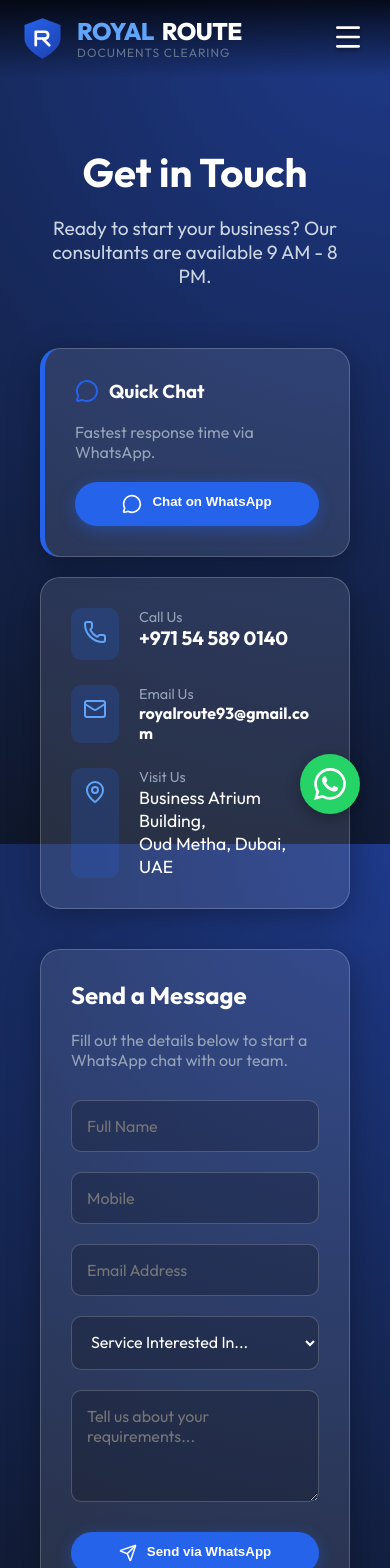
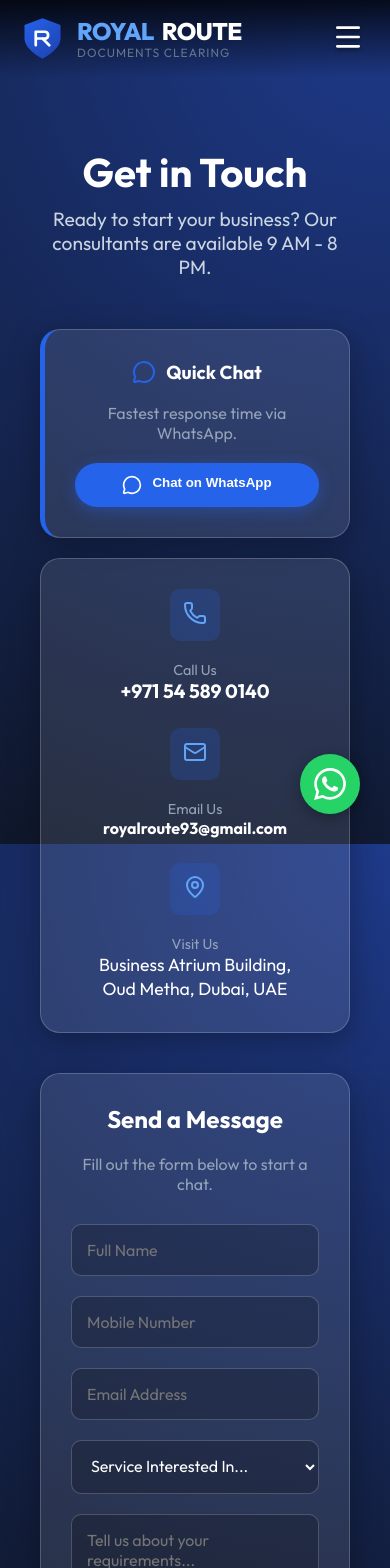
Before and after one commit to mhateer/royalrouteu, a React (Vite) app: page /contact in a window 390 px wide. Shown: the top 1568 px of the page. Built offline with nearby package versions, Linux system fonts and the light colour scheme.

Commit message:
updated contact page

```diff
--- a/src/pages/Contact.jsx
+++ b/src/pages/Contact.jsx
@@ -35,8 +35,17 @@ const Contact = () => {
     <div style={{ padding: '40px 20px 80px' }}>
       <div className="container">
 
+        {/* CSS for Mobile Stacking */}
+        <style>{`
+          @media (max-width: 600px) {
+            .form-row { flex-direction: column !important; gap: 20px !important; }
+            .contact-item { flex-direction: column; text-align: center; }
+            .icon-box { margin: 0 auto; }
+          }
+        `}</style>
+
         {/* Header */}
-        <div style={{ textAlign: 'center', marginBottom: '60px' }}>
+        <div style={{ textAlign: 'center', marginBottom: '50px' }}>
           <motion.h1
             initial={{ y: -20, opacity: 0 }}
             animate={{ y: 0, opacity: 1 }}
@@ -44,26 +53,32 @@ const Contact = () => {
           >
             Get in Touch
           </motion.h1>
-          <p style={{ color: '#cbd5e1', fontSize: '1.2rem' }}>
+          <p style={{ color: '#cbd5e1', fontSize: '1.2rem', maxWidth: '600px', margin: '0 auto' }}>
             Ready to start your business? Our consultants are available 9 AM - 8 PM.
           </p>
         </div>
 
-        {/* MOBILE FIX: Changed minmax(350px) to minmax(280px) */}
-        <div style={{ display: 'grid', gridTemplateColumns: 'repeat(auto-fit, minmax(280px, 1fr))', gap: '40px' }}>
+        {/* Main Grid - Centered */}
+        <div style={{
+          display: 'grid',
+          gridTemplateColumns: 'repeat(auto-fit, minmax(300px, 1fr))', // Safe width
+          gap: '40px',
+          justifyContent: 'center' // Ensures cards are centered
+        }}>
 
           {/* Left Side: Contact Info */}
           <motion.div
             initial={{ x: -30, opacity: 0 }}
             animate={{ x: 0, opacity: 1 }}
             transition={{ delay: 0.2 }}
-            style={{ display: 'flex', flexDirection: 'column', gap: '20px' }}
+            style={{ display: 'flex', flexDirection: 'column', gap: '20px', maxWidth: '500px', width: '100%', margin: '0 auto' }}
           >
+            {/* Quick Actions */}
             <div className="glass-panel" style={{ padding: '30px', borderLeft: '5px solid #2563eb' }}>
-              <h3 style={{ display: 'flex', alignItems: 'center', gap: '10px', marginTop: 0 }}>
+              <h3 style={{ display: 'flex', alignItems: 'center', gap: '10px', marginTop: 0, justifyContent: 'center' }}>
                 <MessageCircle size={24} color="#2563eb" /> Quick Chat
               </h3>
-              <p style={{ color: '#94a3b8', marginBottom: '20px' }}>Fastest response time via WhatsApp.</p>
+              <p style={{ color: '#94a3b8', marginBottom: '20px', textAlign: 'center' }}>Fastest response time via WhatsApp.</p>
               <a href="https://wa.me/971545890140" target="_blank" rel="noreferrer" style={{ textDecoration: 'none' }}>
                 <button className="btn-primary" style={{ width: '100%', display: 'flex', justifyContent: 'center', gap: '10px' }}>
                   <MessageCircle size={20} /> Chat on WhatsApp
@@ -71,9 +86,11 @@ const Contact = () => {
               </a>
             </div>
 
+            {/* Location Details */}
             <div className="glass-panel" style={{ padding: '30px' }}>
-              <div style={{ display: 'flex', gap: '20px', marginBottom: '25px' }}>
-                <div style={{ background: 'rgba(37,99,235,0.2)', padding: '12px', borderRadius: '10px' }}>
+
+              <div className="contact-item" style={{ display: 'flex', gap: '20px', marginBottom: '25px', alignItems: 'center' }}>
+                <div className="icon-box" style={{ background: 'rgba(37,99,235,0.2)', padding: '12px', borderRadius: '10px', minWidth: '50px', textAlign: 'center' }}>
                   <Phone size={24} color="#60a5fa" />
                 </div>
                 <div>
@@ -81,8 +98,9 @@ const Contact = () => {
                   <div style={{ fontSize: '1.2rem', fontWeight: 'bold' }}>+971 54 589 0140</div>
                 </div>
               </div>
-              <div style={{ display: 'flex', gap: '20px', marginBottom: '25px' }}>
-                <div style={{ background: 'rgba(37,99,235,0.2)', padding: '12px', borderRadius: '10px' }}>
+
+              <div className="contact-item" style={{ display: 'flex', gap: '20px', marginBottom: '25px', alignItems: 'center' }}>
+                <div className="icon-box" style={{ background: 'rgba(37,99,235,0.2)', padding: '12px', borderRadius: '10px', minWidth: '50px', textAlign: 'center' }}>
                   <Mail size={24} color="#60a5fa" />
                 </div>
                 <div>
@@ -90,15 +108,17 @@ const Contact = () => {
                   <div style={{ fontSize: '1rem', fontWeight: 'bold', wordBreak: 'break-all' }}>royalroute93@gmail.com</div>
                 </div>
               </div>
-              <div style={{ display: 'flex', gap: '20px' }}>
-                <div style={{ background: 'rgba(37,99,235,0.2)', padding: '12px', borderRadius: '10px' }}>
+
+              <div className="contact-item" style={{ display: 'flex', gap: '20px', alignItems: 'center' }}>
+                <div className="icon-box" style={{ background: 'rgba(37,99,235,0.2)', padding: '12px', borderRadius: '10px', minWidth: '50px', textAlign: 'center' }}>
                   <MapPin size={24} color="#60a5fa" />
                 </div>
                 <div>
                   <div style={{ color: '#94a3b8', fontSize: '0.9rem' }}>Visit Us</div>
-                  <div style={{ fontSize: '1.1rem' }}>Business Atrium Building,<br />Oud Metha, Dubai, UAE</div>
+                  <div style={{ fontSize: '1.1rem', lineHeight: '1.4' }}>Business Atrium Building,<br />Oud Metha, Dubai, UAE</div>
                 </div>
               </div>
+
             </div>
           </motion.div>
 
@@ -108,17 +128,21 @@ const Contact = () => {
             animate={{ x: 0, opacity: 1 }}
             transition={{ delay: 0.4 }}
             className="glass-panel"
-            style={{ padding: '30px' }} // Slightly reduced padding for mobile
+            style={{ padding: '30px', maxWidth: '500px', width: '100%', margin: '0 auto' }}
           >
-            <h2 style={{ marginTop: 0 }}>Send a Message</h2>
-            <p style={{ color: '#94a3b8', marginBottom: '30px' }}>Fill out the details below to start a WhatsApp chat with our team.</p>
+            <h2 style={{ marginTop: 0, textAlign: 'center' }}>Send a Message</h2>
+            <p style={{ color: '#94a3b8', marginBottom: '30px', textAlign: 'center' }}>Fill out the form below to start a chat.</p>
 
             <form onSubmit={handleSubmit} style={{ display: 'flex', flexDirection: 'column', gap: '20px' }}>
-              <div style={{ display: 'grid', gridTemplateColumns: 'repeat(auto-fit, minmax(140px, 1fr))', gap: '20px' }}>
+
+              {/* Name & Phone Row - Stacks on Mobile */}
+              <div className="form-row" style={{ display: 'flex', gap: '20px' }}>
                 <input type="text" name="name" placeholder="Full Name" required style={inputStyle} onChange={handleChange} />
-                <input type="tel" name="phone" placeholder="Mobile" required style={inputStyle} onChange={handleChange} />
+                <input type="tel" name="phone" placeholder="Mobile Number" required style={inputStyle} onChange={handleChange} />
               </div>
+
               <input type="email" name="email" placeholder="Email Address" required style={inputStyle} onChange={handleChange} />
+
               <select name="service" style={inputStyle} onChange={handleChange}>
                 <option value="General Inquiry">Service Interested In...</option>
                 <option value="Company Formation">Company Formation</option>
@@ -126,8 +150,10 @@ const Contact = () => {
                 <option value="Legal Translation">Legal Translation</option>
                 <option value="Other">Other</option>
               </select>
+
               <textarea name="message" placeholder="Tell us about your requirements..." rows="4" required style={inputStyle} onChange={handleChange}></textarea>
-              <button className="btn-primary" style={{ marginTop: '10px', display: 'flex', justifyContent: 'center', gap: '10px' }}>
+
+              <button className="btn-primary" style={{ marginTop: '10px', display: 'flex', justifyContent: 'center', gap: '10px', width: '100%' }}>
                 <Send size={18} /> Send via WhatsApp
               </button>
             </form>
--- a/src/pages/Home.jsx
+++ b/src/pages/Home.jsx
@@ -22,13 +22,13 @@ const testimonials = [
   { name: "Sarah Jenkins", role: "HR Director", text: "Processing 50+ employee visas used to be a nightmare. Royal Route automated the entire workflow for us." }
 ];
 
-// Card Component
+// Card Component with Mobile Logic
 const Card = ({ service, index, total }) => {
   return (
     <div
       style={{
         position: 'sticky',
-        top: `${100 + index * 20}px`,
+        top: `${100 + index * 20}px`, // Stacking effect
         marginBottom: `${(total - index) * 20}px`,
         zIndex: index,
         paddingTop: '20px'
@@ -41,13 +41,16 @@ const Card = ({ service, index, total }) => {
           transition={{ duration: 0.5 }}
           className="glass-panel"
           style={{
-            display: 'flex', height: '400px', overflow: 'hidden',
-            background: '#1e3a8a', border: '1px solid rgba(255,255,255,0.1)',
+            display: 'flex',
+            height: '400px',
+            overflow: 'hidden',
+            background: '#1e3a8a',
+            border: '1px solid rgba(255,255,255,0.1)',
             boxShadow: '0 -10px 40px rgba(0,0,0,0.5)'
           }}
         >
           {/* Desktop Image Side - Hidden on Mobile via CSS */}
-          <div className="desktop-image" style={{ flex: 1, position: 'relative' }}>
+          <div className="card-image" style={{ flex: 1, position: 'relative' }}>
             <div style={{
               position: 'absolute', inset: 0,
               backgroundImage: `url(${serviceImages[service.id] || serviceImages['business-setup']})`,
@@ -56,18 +59,15 @@ const Card = ({ service, index, total }) => {
             <div style={{ position: 'absolute', inset: 0, background: 'rgba(30, 58, 138, 0.4)' }}></div>
           </div>
 
-          {/* Text Side */}
+          {/* Text Side - Full Width on Mobile */}
           <div style={{ flex: 1.5, padding: '30px', display: 'flex', flexDirection: 'column', justifyContent: 'center', background: 'rgba(15, 23, 42, 0.95)' }}>
-            <div style={{ marginBottom: '20px', color: '#60a5fa' }}><service.icon size={32} /></div>
+            <div style={{ marginBottom: '20px', color: '#60a5fa' }}><service.icon size={40} /></div>
             <h3 style={{ fontSize: '1.8rem', margin: '0 0 15px 0', color: 'white' }}>{service.title}</h3>
             <p style={{ fontSize: '1rem', color: '#cbd5e1', lineHeight: '1.6', marginBottom: '30px' }}>{service.description}</p>
             <div style={{ display: 'flex', alignItems: 'center', gap: '10px', color: '#60a5fa', fontWeight: 'bold' }}>
               VIEW DETAILS <ArrowRight size={18} />
             </div>
           </div>
-
-          {/* Mobile Logic: Hide Image on small screens */}
-          <style>{`@media (max-width: 768px) { .desktop-image { display: none !important; } }`}</style>
         </motion.div>
       </Link>
     </div>
@@ -77,13 +77,21 @@ const Card = ({ service, index, total }) => {
 const Home = () => {
   return (
     <div>
+      {/* CSS Injection for Mobile Responsiveness */}
+      <style>{`
+        @media (max-width: 768px) {
+          .card-image { display: none !important; }
+          .benefits-grid { grid-template-columns: 1fr !important; }
+        }
+      `}</style>
+
       {/* 1. HERO SECTION */}
       <section style={{
         position: 'relative', height: '90vh', display: 'flex', alignItems: 'center', justifyContent: 'center', overflow: 'hidden'
       }}>
         <div style={{
           position: 'absolute', top: 0, left: 0, width: '100%', height: '100%',
-          backgroundImage: 'url("https://images.unsplash.com/photo-1496568816309-51d7c20e3b21?q=80&w=1920&auto=format&fit=crop")',
+          backgroundImage: 'url("https://images.unsplash.com/photo-1512453979798-5ea904ac66de?q=80&w=1920&auto=format&fit=crop")',
           backgroundSize: 'cover', backgroundPosition: 'center', filter: 'brightness(0.35)'
         }}></div>
 
@@ -95,16 +103,16 @@ const Home = () => {
             <span style={{ fontSize: '0.85rem', color: '#fff', letterSpacing: '1px', fontWeight: '600' }}>PREMIUM DOCUMENT SERVICES</span>
           </div>
           <h1 style={{
-            fontSize: 'clamp(2.8rem, 8vw, 5.5rem)', margin: '0 0 20px 0', fontWeight: '800', lineHeight: 1.1,
+            fontSize: 'clamp(3rem, 6vw, 5.5rem)', margin: '0 0 20px 0', fontWeight: '800', lineHeight: 1.1,
             background: 'linear-gradient(180deg, #FFFFFF 0%, #94a3b8 100%)', WebkitBackgroundClip: 'text', WebkitTextFillColor: 'transparent'
           }}>
             Royal Route <br /> To Success.
           </h1>
-          <p style={{ fontSize: 'clamp(1rem, 4vw, 1.4rem)', color: '#cbd5e1', marginBottom: '40px', maxWidth: '700px', margin: '0 auto 40px auto' }}>
+          <p style={{ fontSize: 'clamp(1.1rem, 2vw, 1.4rem)', color: '#cbd5e1', marginBottom: '40px', maxWidth: '700px', margin: '0 auto 40px auto' }}>
             The premier government liaison partner for global businesses expanding into the UAE.
           </p>
-          <div style={{ display: 'flex', gap: '15px', justifyContent: 'center', flexWrap: 'wrap' }}>
-             <Link to="/contact"><button className="btn-primary" style={{ padding: '15px 40px', fontSize: '1.1rem' }}>Consult Now</button></Link>
+          <div style={{ display: 'flex', gap: '20px', justifyContent: 'center', flexWrap: 'wrap' }}>
+             <Link to="/contact"><button className="btn-primary" style={{ padding: '16px 40px', fontSize: '1.1rem' }}>Consult Now</button></Link>
           </div>
         </motion.div>
       </section>
@@ -113,8 +121,9 @@ const Home = () => {
       <section className="container" style={{ padding: '80px 20px' }}>
         <div style={{ textAlign: 'center', marginBottom: '80px' }}>
           <span style={{ color: '#60a5fa', fontWeight: 'bold', letterSpacing: '2px', textTransform: 'uppercase' }}>Our Capabilities</span>
-          <h2 style={{ fontSize: 'clamp(2rem, 5vw, 3rem)', marginTop: '10px' }}>Comprehensive Solutions</h2>
+          <h2 style={{ fontSize: 'clamp(2.5rem, 5vw, 3rem)', marginTop: '10px' }}>Comprehensive Solutions</h2>
         </div>
+
         <div style={{ position: 'relative' }}>
           {services.map((service, index) => (
             <Card key={service.id} service={service} index={index} total={services.length} />
@@ -122,19 +131,18 @@ const Home = () => {
         </div>
       </section>
 
-      {/* 3. WHY CHOOSE ROYAL ROUTE - MOBILE FIXED */}
+      {/* 3. WHY CHOOSE ROYAL ROUTE */}
       <section style={{ padding: '80px 20px', background: 'rgba(0,0,0,0.2)' }}>
         <div className="container">
-          {/* UPDATED GRID: minmax(280px) ensures it fits on iPhone SE and small Androids */}
-          <div style={{ display: 'grid', gridTemplateColumns: 'repeat(auto-fit, minmax(280px, 1fr))', gap: '60px', alignItems: 'center' }}>
+          <div style={{ display: 'grid', gridTemplateColumns: 'repeat(auto-fit, minmax(290px, 1fr))', gap: '60px', alignItems: 'center' }}>
             <div>
               <span style={{ color: '#60a5fa', fontWeight: 'bold', letterSpacing: '1px' }}>THE ROYAL STANDARD</span>
-              <h2 style={{ fontSize: 'clamp(2rem, 5vw, 3rem)', margin: '10px 0 30px 0', lineHeight: '1.1' }}>We Accelerate Growth.</h2>
-              <p style={{ fontSize: '1rem', color: '#cbd5e1', lineHeight: '1.7', marginBottom: '30px' }}>
+              <h2 style={{ fontSize: 'clamp(2rem, 4vw, 3rem)', margin: '10px 0 30px 0', lineHeight: '1.1' }}>We Accelerate Growth.</h2>
+              <p style={{ fontSize: '1rem', color: '#cbd5e1', lineHeight: '1.8', marginBottom: '30px' }}>
                 In the fast-paced Dubai market, delays cost money. Royal Route redefines the experience. We combine <strong>insider government knowledge</strong> with a <strong>fully digital workflow</strong>.
               </p>
 
-              <div style={{ display: 'grid', gridTemplateColumns: 'repeat(auto-fit, minmax(200px, 1fr))', gap: '20px' }}>
+              <div className="benefits-grid" style={{ display: 'grid', gridTemplateColumns: '1fr 1fr', gap: '20px' }}>
                 {[
                   { icon: ShieldCheck, title: "100% Compliance", text: "Zero risk of fines." },
                   { icon: Zap, title: "Express Processing", text: "VIP channels." },
@@ -159,42 +167,47 @@ const Home = () => {
         </div>
       </section>
 
-      {/* 4. SCROLLABLE TESTIMONIALS - MOBILE FIXED */}
+      {/* 4. SCROLLABLE TESTIMONIALS (One at a time style) */}
       <section style={{ padding: '80px 0' }}>
         <div className="container" style={{ textAlign: 'center', marginBottom: '50px' }}>
           <h2 style={{ fontSize: 'clamp(2rem, 5vw, 3rem)', marginBottom: '10px' }}>Trusted By Leaders</h2>
         </div>
 
-        {/* Horizontal Scroll Container */}
+        {/* Updated Scroll Container */}
         <div
+          className="no-scrollbar"
           style={{
             display: 'flex',
-            gap: '20px',
             overflowX: 'auto',
-            padding: '20px 20px',
-            scrollSnapType: 'x mandatory',
-            WebkitOverflowScrolling: 'touch',
-            scrollbarWidth: 'none',
-            msOverflowStyle: 'none'
+            scrollSnapType: 'x mandatory', // Enforces snapping to 1 item
+            paddingBottom: '20px',
+            WebkitOverflowScrolling: 'touch'
           }}
-          className="no-scrollbar"
         >
           {testimonials.map((t, i) => (
+            <div
+              key={i}
+              style={{
+                flex: '0 0 100%', // FORCE 100% width
+                scrollSnapAlign: 'center',
+                padding: '0 20px', // Creates the "gap" visually
+                display: 'flex',
+                justifyContent: 'center'
+              }}
+            >
               <motion.div
-              key={i}
                 whileHover={{ scale: 1.02 }}
                 className="glass-panel"
                 style={{
-                minWidth: '280px', /* SAFE FOR MOBILE (Was 350px) */
-                maxWidth: '350px',
-                padding: '30px',
+                  width: '100%', // Fill the wrapper
+                  maxWidth: '600px', // Don't get too wide on desktop
+                  padding: '40px',
                   background: 'rgba(255,255,255,0.05)',
-                scrollSnapAlign: 'center',
-                flexShrink: 0
+                  position: 'relative'
                 }}
               >
-              <Quote size={30} color="#2563eb" style={{ opacity: 0.5, marginBottom: '20px' }} />
-              <p style={{ fontSize: '1rem', lineHeight: '1.6', color: '#cbd5e1', marginBottom: '30px', fontStyle: 'italic', minHeight: '80px' }}>
+                <Quote size={40} color="#2563eb" style={{ opacity: 0.5, marginBottom: '20px' }} />
+                <p style={{ fontSize: '1.1rem', lineHeight: '1.6', color: '#cbd5e1', marginBottom: '30px', fontStyle: 'italic', minHeight: '80px' }}>
                   "{t.text}"
                 </p>
                 <div style={{ display: 'flex', alignItems: 'center', gap: '15px' }}>
@@ -202,16 +215,17 @@ const Home = () => {
                     {t.name.charAt(0)}
                   </div>
                   <div>
-                  <div style={{ fontWeight: 'bold', fontSize: '1rem' }}>{t.name}</div>
-                  <div style={{ fontSize: '0.85rem', color: '#60a5fa' }}>{t.role}</div>
+                    <div style={{ fontWeight: 'bold', fontSize: '1.1rem' }}>{t.name}</div>
+                    <div style={{ fontSize: '0.9rem', color: '#60a5fa' }}>{t.role}</div>
                   </div>
                 </div>
               </motion.div>
+            </div>
           ))}
         </div>
 
         <div style={{ textAlign: 'center', marginTop: '20px', color: '#64748b', fontSize: '0.9rem' }}>
-          &larr; Swipe to see more &rarr;
+          &larr; Swipe to read more &rarr;
         </div>
 
         <style>{`
```
Also changed, not shown: vercel.json (added). Lines whose indentation alone changed are shown as unchanged.
